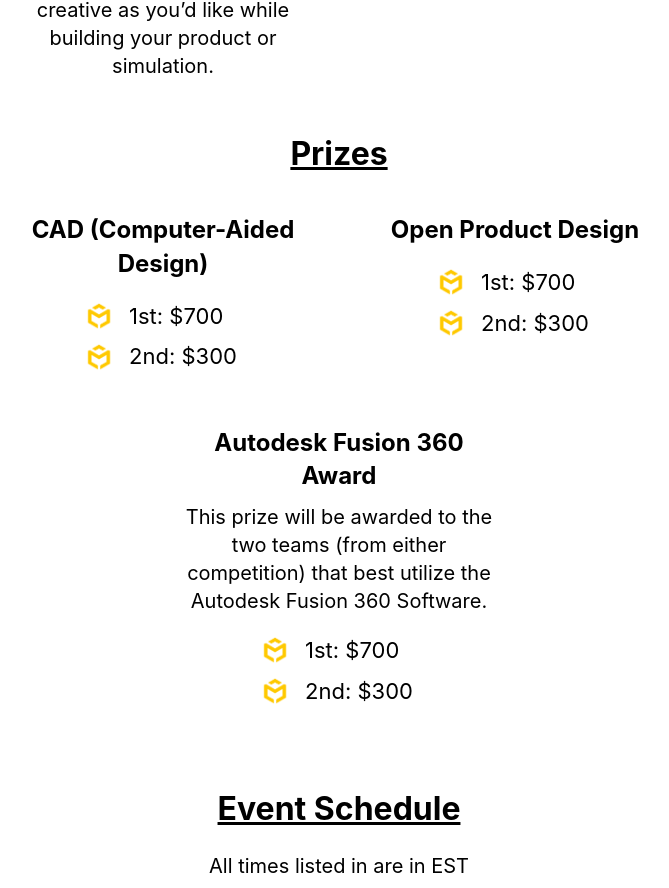
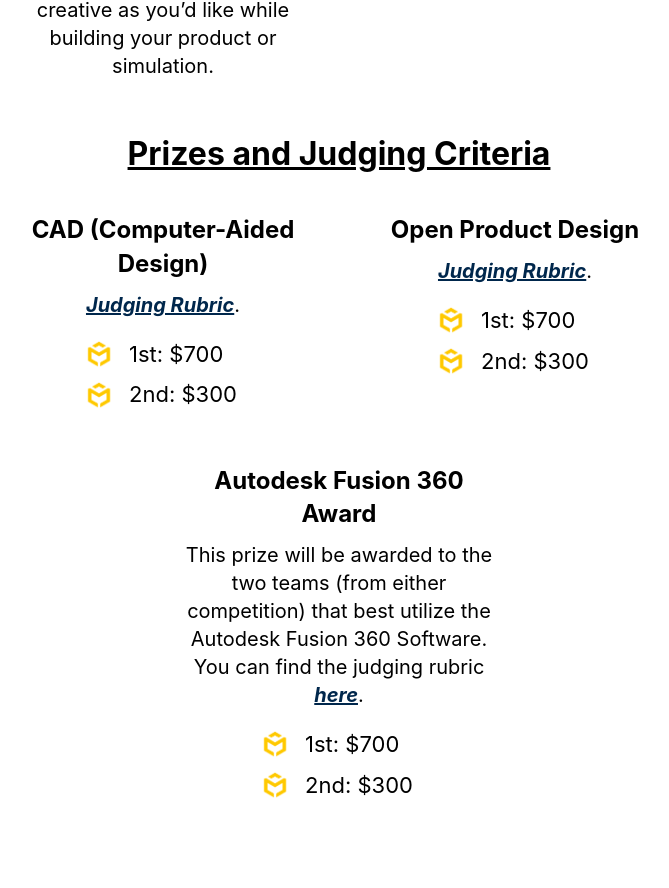
Before and after one commit to calvin-zheng/makeathon-web, a React (Create React App) app: page /event in a window 1280 px wide. Shown: the part 833-1721 px from the top of the page, without its empty margins (301-970 px from the left). Built offline with nearby package versions, Linux system fonts and the light colour scheme; a web font is replaced by a local one.

Commit message:
Added judging rubrics

```diff
--- a/src/components/event-info.jsx
+++ b/src/components/event-info.jsx
@@ -33,10 +33,11 @@
                         </div>
                     </div>
                     <div className="competition">
-                        <h3 className="competition-header">Prizes</h3>
+                        <h3 className="competition-header">Prizes and Judging Criteria</h3>
                         <div className="flex-row" style={{width: '50%'}}>
                             <div className="flex-col" style={{width: '45%'}}>
                                 <h4>CAD (Computer-Aided Design)</h4>
+                                <p style={{margin: '5px'}}><a href="https://drive.google.com/file/d/1XNbX0k3qZ_hDmMfIslgdP0LiMupSL4Xv/view?usp=sharing"><i>Judging Rubric</i></a>.</p>
                                 <div className="bullets">
                                     <div className="makebullet">
                                         <img src={makeicon} className="makebulletimg" alt="makeathon logo bullet"/>
@@ -50,6 +51,7 @@
                             </div>
                             <div className="flex-col" style={{width: '45%'}}>
                                 <h4>Open Product Design</h4>
+                                <p style={{margin: '5px'}}><a href="https://drive.google.com/file/d/1nVU8fW6mJxjzcjBR5zGVjl-aedR18sHZ/view?usp=sharing"><i>Judging Rubric</i></a>.</p>
                                 <div className="bullets">
                                     <div className="makebullet">
                                         <img src={makeicon} className="makebulletimg" alt="makeathon logo bullet"/>
@@ -65,7 +67,7 @@
                         <br />
                         <div className="flex-col" style={{width: '25%'}}>
                             <h4>Autodesk Fusion 360 Award</h4>
-                            <p style={{margin: '5px'}}>This prize will be awarded to the two teams (from either competition) that best utilize the Autodesk Fusion 360 Software.</p>
+                            <p style={{margin: '5px'}}>This prize will be awarded to the two teams (from either competition) that best utilize the Autodesk Fusion 360 Software. You can find the judging rubric  <a href="https://docs.google.com/document/d/1yCTgJZe65scYPJXNgOvdxfqZDjuE1Gqg9S3X_iwQmFI/edit?usp=sharing"><i>here</i></a>.</p>
                             <div className="bullets">
                                 <div className="makebullet">
                                     <img src={makeicon} className="makebulletimg" alt="makeathon logo bullet"/>
```
